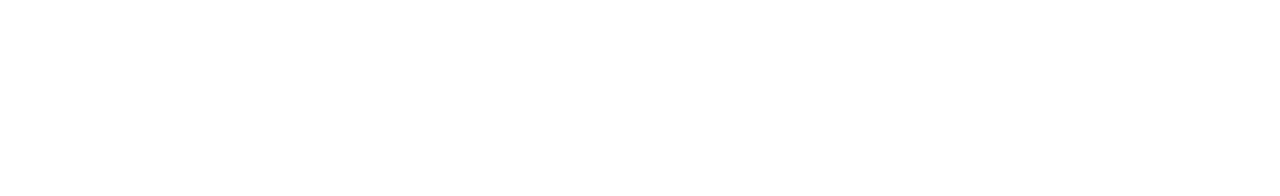
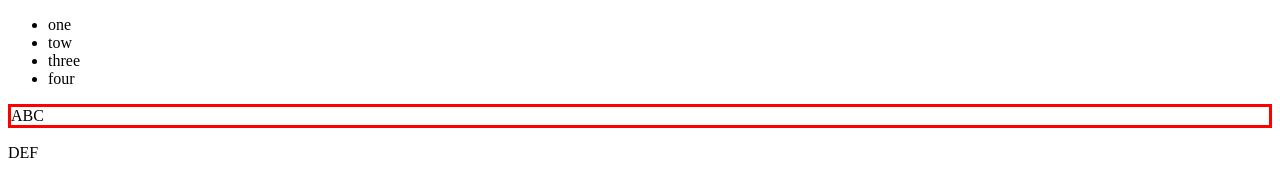
Before and after one commit to kavitshah8/jQuerySandBox, a plain HTML site: page index.html in a window 1280 px wide. Drawn offline with Linux system fonts and the light colour scheme.

Commit message:
selectors:filters

```diff
--- a/index.html
+++ b/index.html
@@ -2,17 +2,27 @@
 <html>
 <head>
 	<title>jQuery</title>
-	<script type="text/javascript" src="./jquery-1.11.0.js">
-	</script>
 
-	<script type="text/javascript">
+<script type="text/javascript" src="./jquery-1.11.0.js"> </script>
+<script type="text/javascript">
 		$( "document" ).ready( function() {
-			alert( "Hello" );
+			$("p:not(p:eq(1))").css("border","3px solid red");
 		} );
-	</script>
+</script>
 
 </head>
 <body>
+	<ul class="a">
+		<li>one</li>
+		<li>tow</li>
+		<li>three</li>
+		<li>four</li>
+	</ul>
+
+	<div class="b">
+		<p id="1">ABC</p>
+		<p id="2">DEF</p>
+	</div>
 
 </body>
 </html>
```
